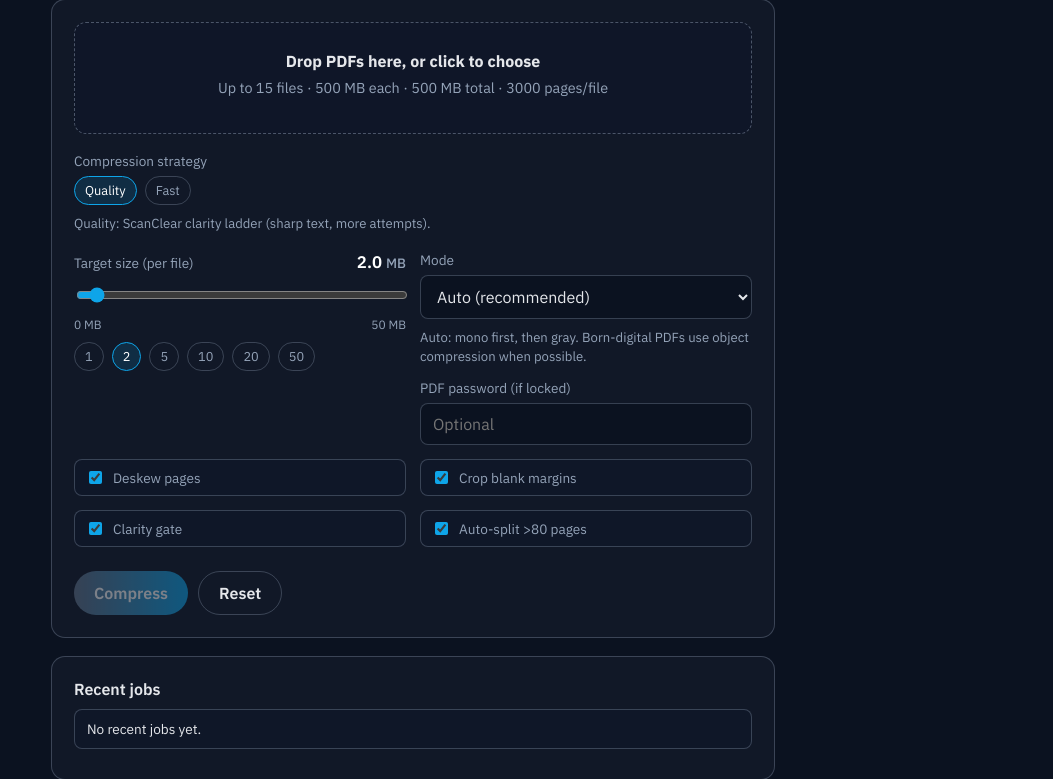
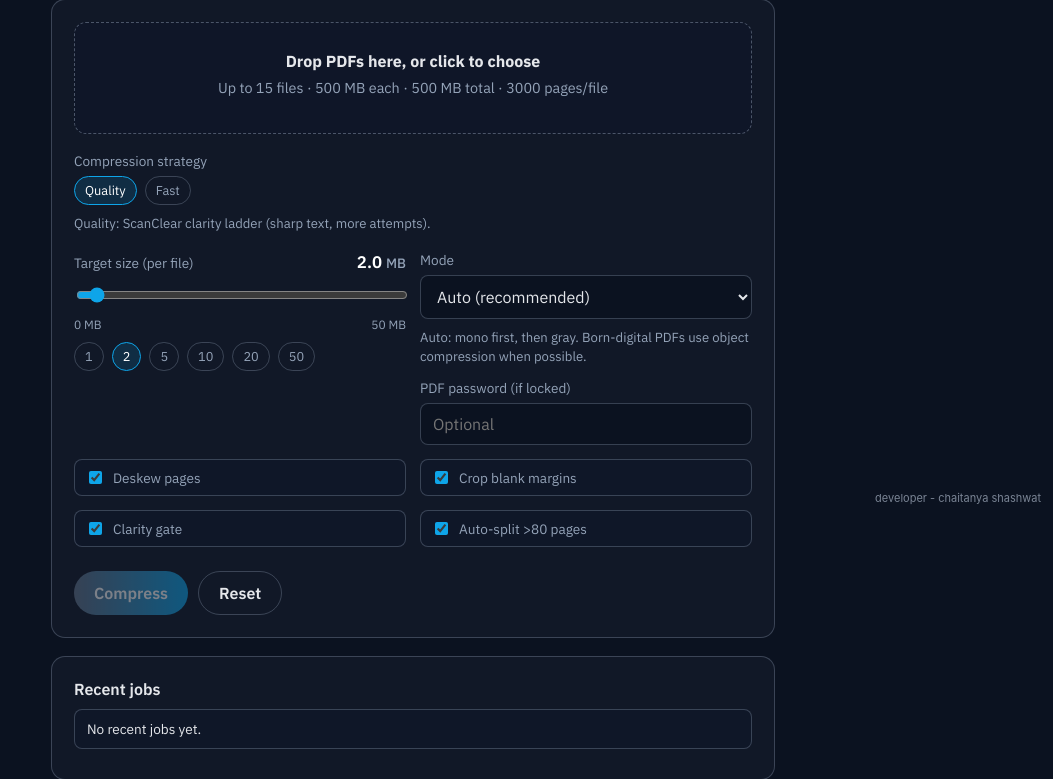
Before and after one commit to Chaitanya-cpc/pdf-compressor, a Flask app: page / in a window 1280 px wide. Shown: the part 287-1066 px from the top of the page, without its empty margins (227-1280 px from the left). Run offline with Flask 3, Linux system fonts and the light colour scheme; the visitor is signed in with stand-in values (Sample User, id 1); data that the repository does not hold is empty; some libraries are stand-ins or nearby versions.

Commit message:
Add the developer watermark used across the suite.

```diff
--- a/templates/forgot.html
+++ b/templates/forgot.html
@@ -40,5 +40,10 @@
     </form>
     <div class="foot"><a href="{{ url_for('login') }}">Back to login</a></div>
   </div>
+<p class="cpcl-devmark">developer - chaitanya shashwat</p>
+<style>
+.cpcl-devmark{position:fixed;right:12px;bottom:8px;z-index:80;margin:0;font:11px/1.2 -apple-system,BlinkMacSystemFont,"SF Pro Text","Segoe UI",sans-serif;color:#7a8494;pointer-events:none}
+html[data-theme="dark"] .cpcl-devmark{color:#8b97a6}
+</style>
 </body>
 </html>
--- a/templates/index.html
+++ b/templates/index.html
@@ -609,5 +609,10 @@
     }
     loadHistory();
   </script>
+<p class="cpcl-devmark">developer - chaitanya shashwat</p>
+<style>
+.cpcl-devmark{position:fixed;right:12px;bottom:8px;z-index:80;margin:0;font:11px/1.2 -apple-system,BlinkMacSystemFont,"SF Pro Text","Segoe UI",sans-serif;color:#7a8494;pointer-events:none}
+html[data-theme="dark"] .cpcl-devmark{color:#8b97a6}
+</style>
 </body>
 </html>
--- a/templates/login.html
+++ b/templates/login.html
@@ -47,5 +47,10 @@
         · <a href="{{ url_for('forgot_password') }}">Forgot password?</a></div>
     </div>
   </div>
+<p class="cpcl-devmark">developer - chaitanya shashwat</p>
+<style>
+.cpcl-devmark{position:fixed;right:12px;bottom:8px;z-index:80;margin:0;font:11px/1.2 -apple-system,BlinkMacSystemFont,"SF Pro Text","Segoe UI",sans-serif;color:#7a8494;pointer-events:none}
+html[data-theme="dark"] .cpcl-devmark{color:#8b97a6}
+</style>
 </body>
 </html>
--- a/templates/register.html
+++ b/templates/register.html
@@ -39,5 +39,10 @@
     </form>
     <div class="foot"><a href="{{ url_for('login') }}">Back to login</a></div>
   </div>
+<p class="cpcl-devmark">developer - chaitanya shashwat</p>
+<style>
+.cpcl-devmark{position:fixed;right:12px;bottom:8px;z-index:80;margin:0;font:11px/1.2 -apple-system,BlinkMacSystemFont,"SF Pro Text","Segoe UI",sans-serif;color:#7a8494;pointer-events:none}
+html[data-theme="dark"] .cpcl-devmark{color:#8b97a6}
+</style>
 </body>
 </html>
```
